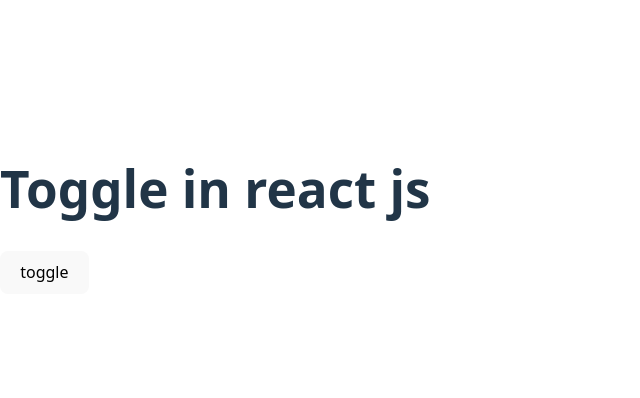
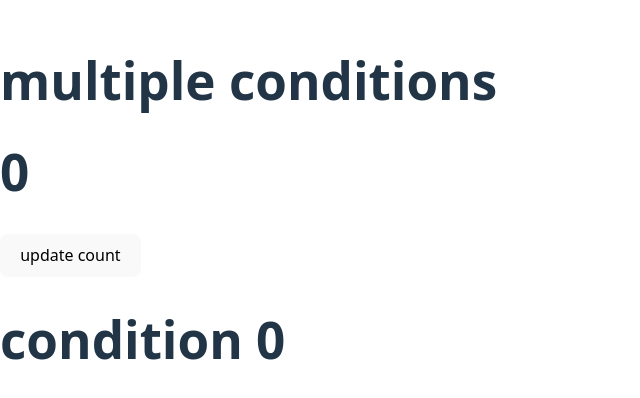
Before and after one commit to tanyaagraharicoder/react-cource, a React (Vite) app: page / in a window 1280 px wide. Shown: the part 190-588 px from the top of the page, without its empty margins (0-640 px from the left). Built offline with nearby package versions, Linux system fonts and the light colour scheme.

Commit message:
multiple conditions in react

```diff
--- a/src/App.jsx
+++ b/src/App.jsx
@@ -1,23 +1,23 @@
 
 import  {useState} from 'react'
-import User from './User.jsx'
 
 function App() {
-  const [ display , setDisPlay]= useState(false);
+  const [ count, setCount]= useState(0);
+
+
 
   return (
     <>
-    <h1> Toggle in react js </h1>
-    <button  onClick={()=> setDisPlay(!display)}>  toggle </button>
-    {/* {
-      display? <h1> Tanya Agrahari</h1>: null
-    }
-    */}
-    {/*  note here  in jsx expression like the conditional render must be inside curly braces {},  otherwise react will treat them as plain tet a d not javascript */}
-    {
+    <h1> multiple conditions </h1>
+    <h1>{count}</h1>
+    <button onClick={()=> setCount(count+1)}> update count </button>
 
-    display ? <User/>: null
-    }
+    {count ==0?  <h1>  condition 0</h1>
+    : count ==1 ? <h1> condition 1</h1>
+    : count ==2 ? <h1> condition 2</h1>
+     : count ==3 ? <h1> condition 3</h1>
+    :<h1> other conditions</h1>}
+
 
 
     </>
```
